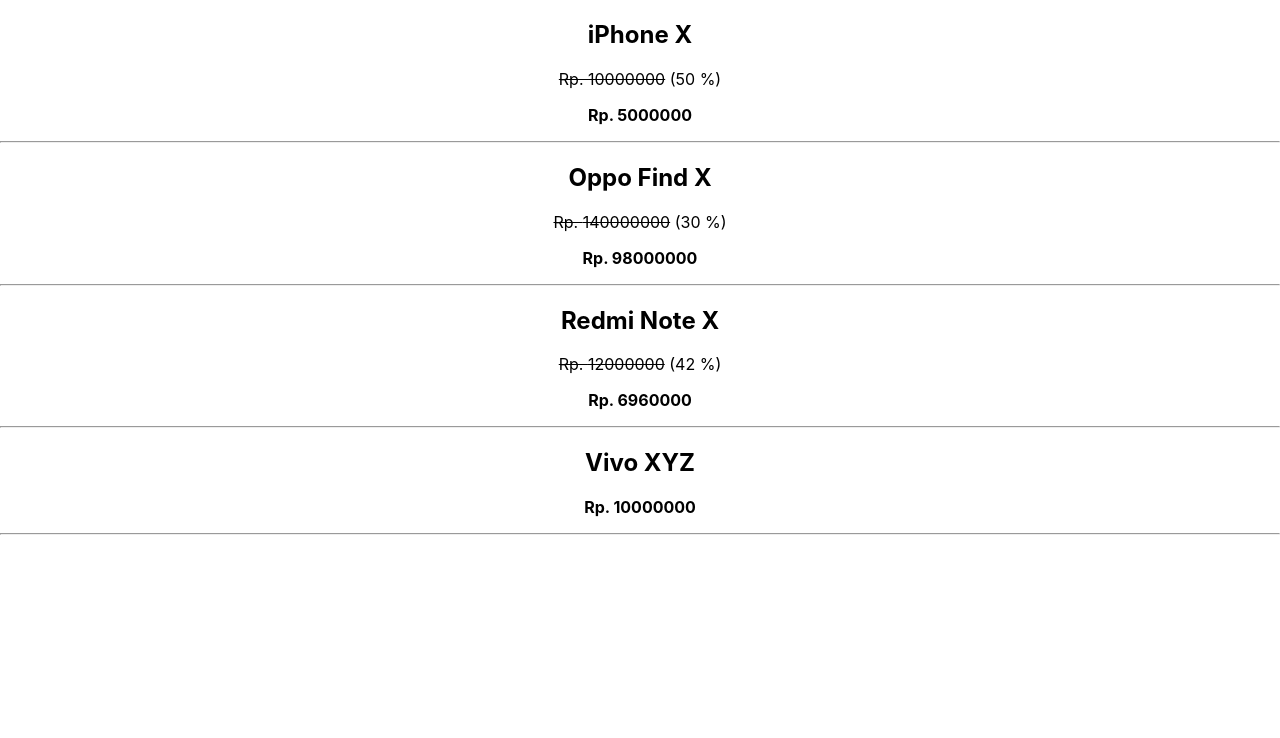
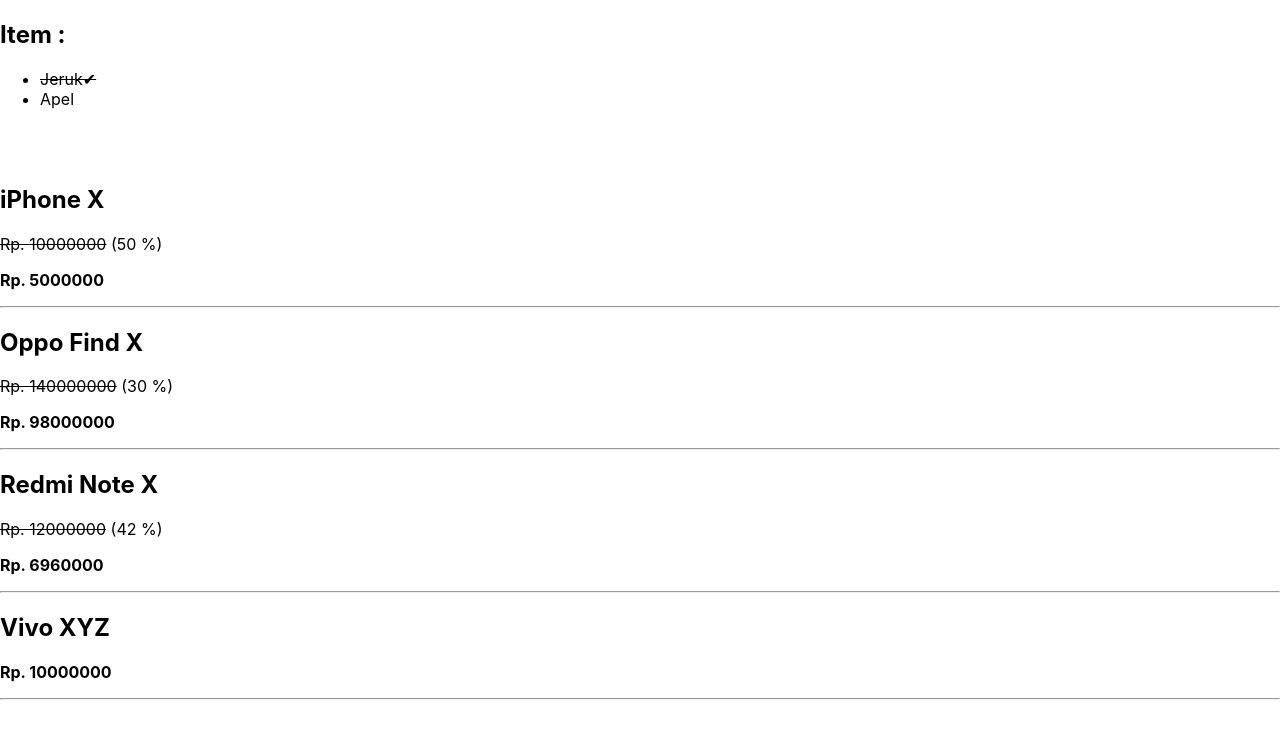
Before and after one commit to akbr11/Learn-react.js, a React (Create React App) app in the folder sess2/: page / in a window 1280 px wide. Shown: the top 738 px of the page. Built offline with nearby package versions, Linux system fonts and the light colour scheme.

Commit message:
make conditional rendering with ternary operator

```diff
--- a/sess2/src/App.js
+++ b/sess2/src/App.js
@@ -1,5 +1,6 @@
 // import logo from "./logo.svg";
 import Product from "./components/Product";
+import Item from "./components/Item";
 import "./App.css";
 
 const phoneData = [
@@ -11,7 +12,21 @@
 
 function App() {
   return (
-    <div className="App">
+    <div>
+      {/* Conditional with Ternary Operators */}
+      <section>
+        <h1>Item : </h1>
+        <ul>
+          <Item isPacked={true} name="Jeruk" />
+          <Item isPacked={false} name="Apel" />
+        </ul>
+      </section>
+      {/* end Conditional with Ternary Operators */}
+
+      <br />
+      <br />
+
+      {/* Looping using Map */}
       {phoneData.map((phone, id) => (
         <Product
           key={id}
@@ -20,6 +35,7 @@
           discount={phone.discount}
         ></Product>
       ))}
+      {/* end Looping using Map */}
     </div>
   );
 }
--- /dev/null
+++ b/sess2/src/components/Item.js
@@ -0,0 +1,13 @@
+function Item({ name, isPacked }) {
+  return (
+    <div>
+      {/* Make conditional with Ternary Operator */}
+
+      <li className="item">{isPacked ? <del>{name + "✔"}</del> : name}</li>
+
+      {/* end Make conditional with Ternary Operator */}
+    </div>
+  );
+}
+
+export default Item;
```
